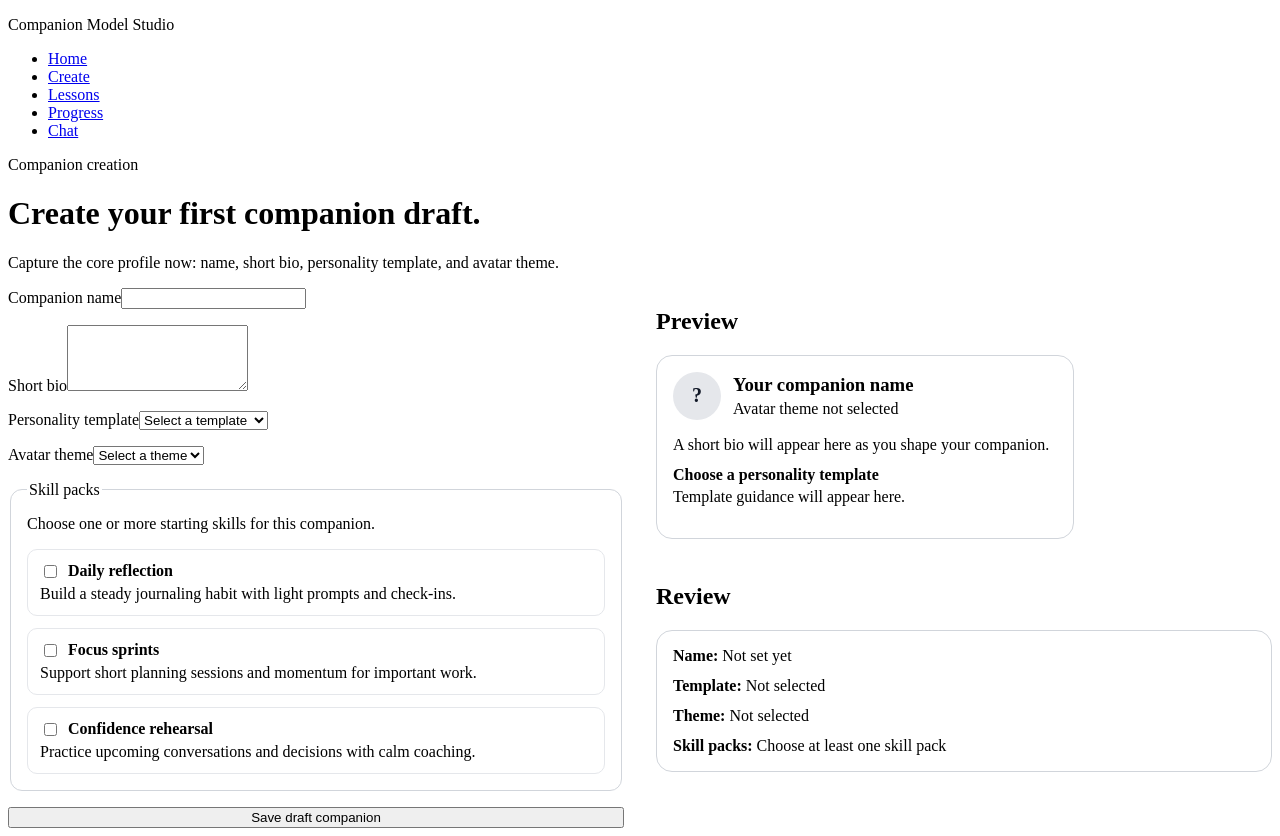
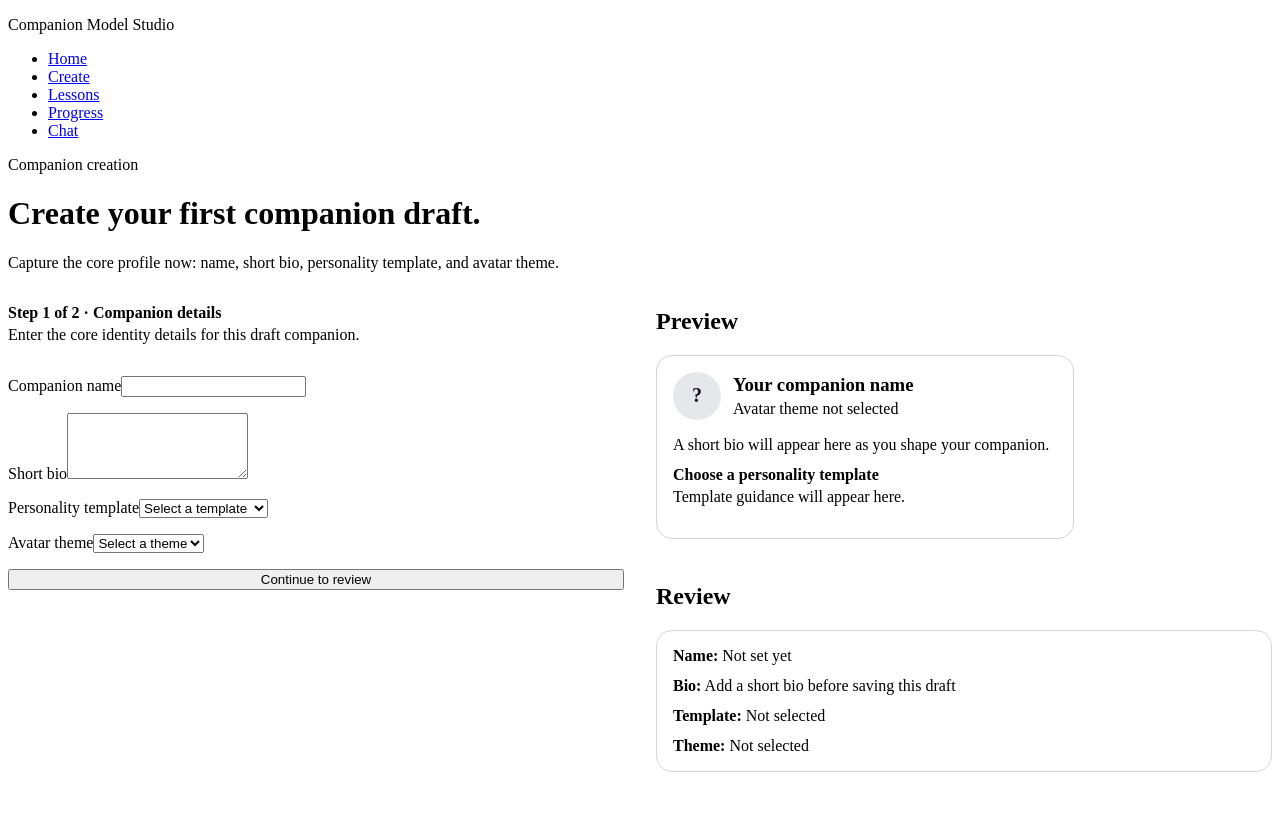
Before and after one commit to MerverliPy/companion-model-studio, a Next.js app in the folder apps/web/: page /create in a window 1280 px wide. After the commit the page ends 800 px from the top, so only its background shows below. Built offline with nearby package versions, Linux system fonts and the light colour scheme.

Commit message:
feat(web): ship companion creation wizard
Add a bounded create-and-review flow for core companion identity so users can validate inputs and save a local draft. Mark the validated phase complete and queue skill-pack-selection as the next bounded phase.

```diff
--- a/apps/web/app/components/companion-form.tsx
+++ b/apps/web/app/components/companion-form.tsx
@@ -3,8 +3,7 @@
 import { useMemo, useState, type FormEvent } from 'react';
 
 import { CompanionCardPreview } from './companion-card-preview';
-import { CompanionReviewStep } from './companion-review-step';
-import { SkillPackPicker } from './skill-pack-picker';
+import { CompanionReview } from './companion-review';
 import {
   avatarThemes,
   hasCompanionErrors,
@@ -22,7 +21,9 @@ const initialValues: CompanionDraftInput = {
   skillPacks: [],
 };
 
-type TouchedFields = Partial<Record<keyof CompanionDraftInput, boolean>>;
+type CoreCompanionField = 'name' | 'shortBio' | 'personalityTemplate' | 'avatarTheme';
+
+type TouchedFields = Partial<Record<CoreCompanionField, boolean>>;
 
 type SaveState = {
   type: 'idle' | 'saved' | 'error';
@@ -33,6 +34,7 @@ export function CompanionForm() {
   const [values, setValues] = useState<CompanionDraftInput>(initialValues);
   const [touched, setTouched] = useState<TouchedFields>({});
   const [submitAttempted, setSubmitAttempted] = useState(false);
+  const [step, setStep] = useState<'details' | 'review'>('details');
   const [saveState, setSaveState] = useState<SaveState>({ type: 'idle', message: '' });
 
   const errors = useMemo(() => validateCompanionInput(values), [values]);
@@ -42,8 +44,18 @@ export function CompanionForm() {
     setSaveState({ type: 'idle', message: '' });
   }
 
-  function showError(field: keyof CompanionDraftInput) {
+  function showError(field: CoreCompanionField) {
     return (submitAttempted || touched[field]) && errors[field];
+  }
+
+  function reviewCurrentInputs() {
+    setSubmitAttempted(true);
+
+    if (hasCompanionErrors(errors)) {
+      return;
+    }
+
+    setStep('review');
   }
 
   function saveDraft() {
@@ -59,6 +71,7 @@ export function CompanionForm() {
     setSubmitAttempted(true);
 
     if (hasCompanionErrors(errors)) {
+      setStep('details');
       return;
     }
 
@@ -84,6 +97,17 @@ export function CompanionForm() {
       <form onSubmit={handleSubmit} noValidate>
         <div style={{ display: 'grid', gap: '1rem' }}>
           <div>
+            <p style={{ marginBottom: '0.25rem', fontWeight: 600 }}>
+              {step === 'details' ? 'Step 1 of 2 · Companion details' : 'Step 2 of 2 · Review'}
+            </p>
+            <p style={{ marginTop: 0 }}>
+              {step === 'details'
+                ? 'Enter the core identity details for this draft companion.'
+                : 'Review the draft details before saving them to this browser.'}
+            </p>
+          </div>
+
+          <div>
             <label htmlFor="companion-name">Companion name</label>
             <input
               id="companion-name"
@@ -94,6 +118,7 @@ export function CompanionForm() {
               onBlur={() => setTouched((current) => ({ ...current, name: true }))}
               aria-describedby={showError('name') ? 'companion-name-error' : undefined}
               aria-invalid={Boolean(showError('name'))}
+              disabled={step === 'review'}
             />
             {showError('name') ? <p id="companion-name-error">{errors.name}</p> : null}
           </div>
@@ -109,6 +134,7 @@ export function CompanionForm() {
               onBlur={() => setTouched((current) => ({ ...current, shortBio: true }))}
               aria-describedby={showError('shortBio') ? 'companion-short-bio-error' : undefined}
               aria-invalid={Boolean(showError('shortBio'))}
+              disabled={step === 'review'}
             />
             {showError('shortBio') ? <p id="companion-short-bio-error">{errors.shortBio}</p> : null}
           </div>
@@ -127,6 +153,7 @@ export function CompanionForm() {
                 showError('personalityTemplate') ? 'companion-personality-template-error' : undefined
               }
               aria-invalid={Boolean(showError('personalityTemplate'))}
+              disabled={step === 'review'}
             >
               <option value="">Select a template</option>
               {personalityTemplates.map((template) => (
@@ -150,6 +177,7 @@ export function CompanionForm() {
               onBlur={() => setTouched((current) => ({ ...current, avatarTheme: true }))}
               aria-describedby={showError('avatarTheme') ? 'companion-avatar-theme-error' : undefined}
               aria-invalid={Boolean(showError('avatarTheme'))}
+              disabled={step === 'review'}
             >
               <option value="">Select a theme</option>
               {avatarThemes.map((theme) => (
@@ -163,20 +191,25 @@ export function CompanionForm() {
             ) : null}
           </div>
 
-          <SkillPackPicker
-            selectedSkillPacks={values.skillPacks}
-            onChange={(nextSkillPacks) => updateField('skillPacks', nextSkillPacks)}
-            error={showError('skillPacks') || undefined}
-          />
-
-          <button type="submit">Save draft companion</button>
+          {step === 'details' ? (
+            <button type="button" onClick={reviewCurrentInputs}>
+              Continue to review
+            </button>
+          ) : (
+            <div style={{ display: 'flex', gap: '0.75rem', flexWrap: 'wrap' }}>
+              <button type="button" onClick={() => setStep('details')}>
+                Back to edit
+              </button>
+              <button type="submit">Save draft companion</button>
+            </div>
+          )}
           {saveState.message ? <p>{saveState.message}</p> : null}
         </div>
       </form>
 
       <div style={{ display: 'grid', gap: '1.5rem' }}>
         <CompanionCardPreview values={values} />
-        <CompanionReviewStep values={values} />
+        <CompanionReview values={values} />
       </div>
     </div>
   );
--- /dev/null
+++ b/apps/web/app/components/companion-review.tsx
@@ -0,0 +1,45 @@
+import {
+  avatarThemes,
+  personalityTemplates,
+  type CompanionDraftInput,
+} from '../../lib/companions/companion-schema';
+
+type CompanionReviewProps = {
+  values: CompanionDraftInput;
+};
+
+export function CompanionReview({ values }: CompanionReviewProps) {
+  const personalityTemplate = personalityTemplates.find(
+    (template) => template.value === values.personalityTemplate,
+  );
+  const avatarTheme = avatarThemes.find((theme) => theme.value === values.avatarTheme);
+
+  return (
+    <section aria-labelledby="companion-review-heading">
+      <h2 id="companion-review-heading">Review</h2>
+      <div
+        style={{
+          border: '1px solid #d1d5db',
+          borderRadius: '16px',
+          padding: '1rem',
+          display: 'grid',
+          gap: '0.75rem',
+        }}
+      >
+        <div>
+          <strong>Name:</strong> {values.name.trim() || 'Not set yet'}
+        </div>
+        <div>
+          <strong>Bio:</strong>{' '}
+          {values.shortBio.trim() || 'Add a short bio before saving this draft'}
+        </div>
+        <div>
+          <strong>Template:</strong> {personalityTemplate?.label || 'Not selected'}
+        </div>
+        <div>
+          <strong>Theme:</strong> {avatarTheme?.label || 'Not selected'}
+        </div>
+      </div>
+    </section>
+  );
+}
--- a/apps/web/lib/companions/companion-schema.ts
+++ b/apps/web/lib/companions/companion-schema.ts
@@ -1,5 +1,3 @@
-import { skillPackValues } from './skill-packs';
-
 export const personalityTemplates = [
   {
     value: 'warm-encourager',
@@ -78,13 +76,6 @@ export function validateCompanionInput(input: CompanionDraftInput): CompanionFie
     errors.avatarTheme = 'Choose an avatar theme.';
   }
 
-  if (
-    input.skillPacks.length === 0 ||
-    input.skillPacks.some((skillPack) => !skillPackValues.has(skillPack))
-  ) {
-    errors.skillPacks = 'Choose at least one skill pack.';
-  }
-
   return errors;
 }
 
```
Also changed, not shown: 2 other files (tests, documents, lock files or other folders).
